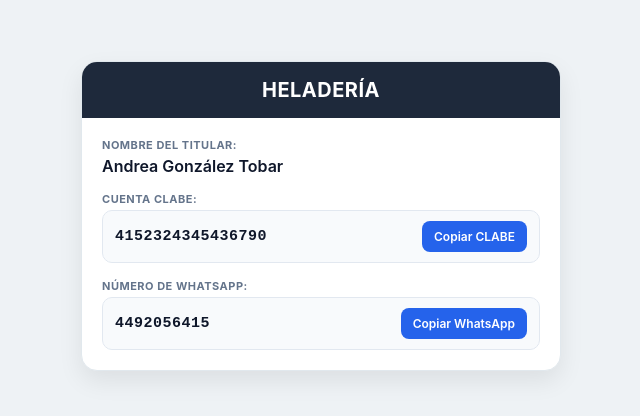
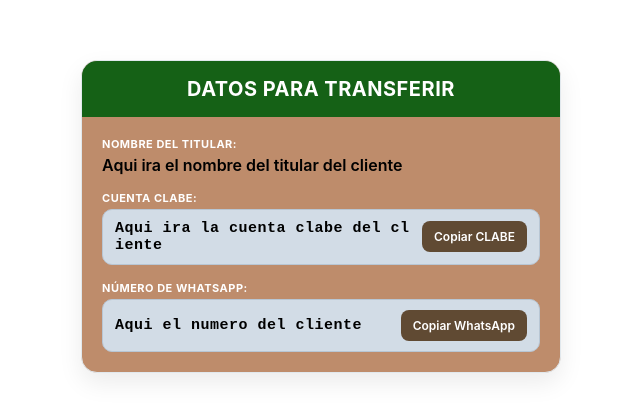
Before and after one commit to PanesitoChems/serviciodetransferenciapancafe, a plain HTML site: page index.html in a window 1280 px wide. Shown: the part 184-600 px from the top of the page, without its empty margins (319-959 px from the left). Drawn offline with Linux system fonts and the light colour scheme.

Commit message:
Revise index.html for payment card design
Updated styles and content for payment card.

```diff
--- a/index.html
+++ b/index.html
@@ -13,7 +13,7 @@
         }
 
         body {
-            background-color: #eef2f5;
+            background-color: #ffffff;
             display: flex;
             justify-content: center;
             align-items: center;
@@ -23,7 +23,7 @@
 
         /* Simulación de Tarjeta de Presentación Horizontal */
         .card {
-            background: #ffffff;
+            background: #be8c6b;
             width: 100%;
             max-width: 480px; /* Ancho horizontal */
             border-radius: 16px;
@@ -35,7 +35,7 @@
 
         /* Encabezado en el límite superior con el nombre del negocio */
         .card-header {
-            background: #1e293b;
+            background: #156116;
             color: #ffffff;
             padding: 16px 20px;
             text-align: center;
@@ -66,7 +66,7 @@
         .label {
             font-size: 11px;
             font-weight: 700;
-            color: #64748b;
+            color: #ffffff;
             text-transform: uppercase;
             letter-spacing: 0.5px;
         }
@@ -74,19 +74,19 @@
         .value {
             font-size: 16px;
             font-weight: 600;
-            color: #0f172a;
+            color: #000000;
         }
 
-        /* Filas con Valor + Botón de Copiar */
+        /* Filas con Valor + Botón de Copiar (15% más obscuro) */
         .row-action {
             display: flex;
             align-items: center;
             justify-content: space-between;
             gap: 10px;
-            background: #f8fafc;
+            background: #d2dce6;
             padding: 10px 12px;
             border-radius: 10px;
-            border: 1px solid #e2e8f0;
+            border: 1px solid #b8c6d4;
         }
 
         .row-action .value {
@@ -96,9 +96,9 @@
             word-break: break-all;
         }
 
-        /* Botones de Copiado */
+        /* Botones de Copiado (Verde bonito) */
         .btn-copy {
-            background-color: #2563eb;
+            background-color: #604a33;
             color: white;
             border: none;
             padding: 8px 12px;
@@ -112,7 +112,7 @@
         }
 
         .btn-copy:active {
-            background-color: #1d4ed8;
+            background-color: #059669;
         }
 
         /* Notificación Flotante (Toast) */
@@ -144,7 +144,7 @@
     <div class="card">
         <!-- Límite superior: Nombre del Negocio -->
         <div class="card-header">
-            <h1>Heladería</h1>
+            <h1>Datos para transferir</h1>
         </div>
 
         <!-- Contenido principal -->
@@ -153,14 +153,14 @@
             <!-- Nombre de la CLABE / Titular -->
             <div class="info-group">
                 <span class="label">Nombre del titular:</span>
-                <span class="value">Andrea González Tobar</span>
+                <span class="value">Aqui ira el nombre del titular del cliente</span>
             </div>
 
             <!-- Cuenta CLABE + Botón de Copiar -->
             <div class="info-group">
                 <span class="label">Cuenta CLABE:</span>
                 <div class="row-action">
-                    <span class="value" id="clabeVal">4152324345436790</span>
+                    <span class="value" id="clabeVal">Aqui ira la cuenta clabe del cliente</span>
                     <button class="btn-copy" onclick="copiarAlPortapapeles('clabeVal', '¡CLABE copiada!')">Copiar CLABE</button>
                 </div>
             </div>
@@ -169,7 +169,7 @@
             <div class="info-group">
                 <span class="label">Número de WhatsApp:</span>
                 <div class="row-action">
-                    <span class="value" id="wsVal">4492056415</span>
+                    <span class="value" id="wsVal">Aqui el numero del cliente</span>
                     <button class="btn-copy" onclick="copiarAlPortapapeles('wsVal', '¡Número copiado!')">Copiar WhatsApp</button>
                 </div>
             </div>
```
